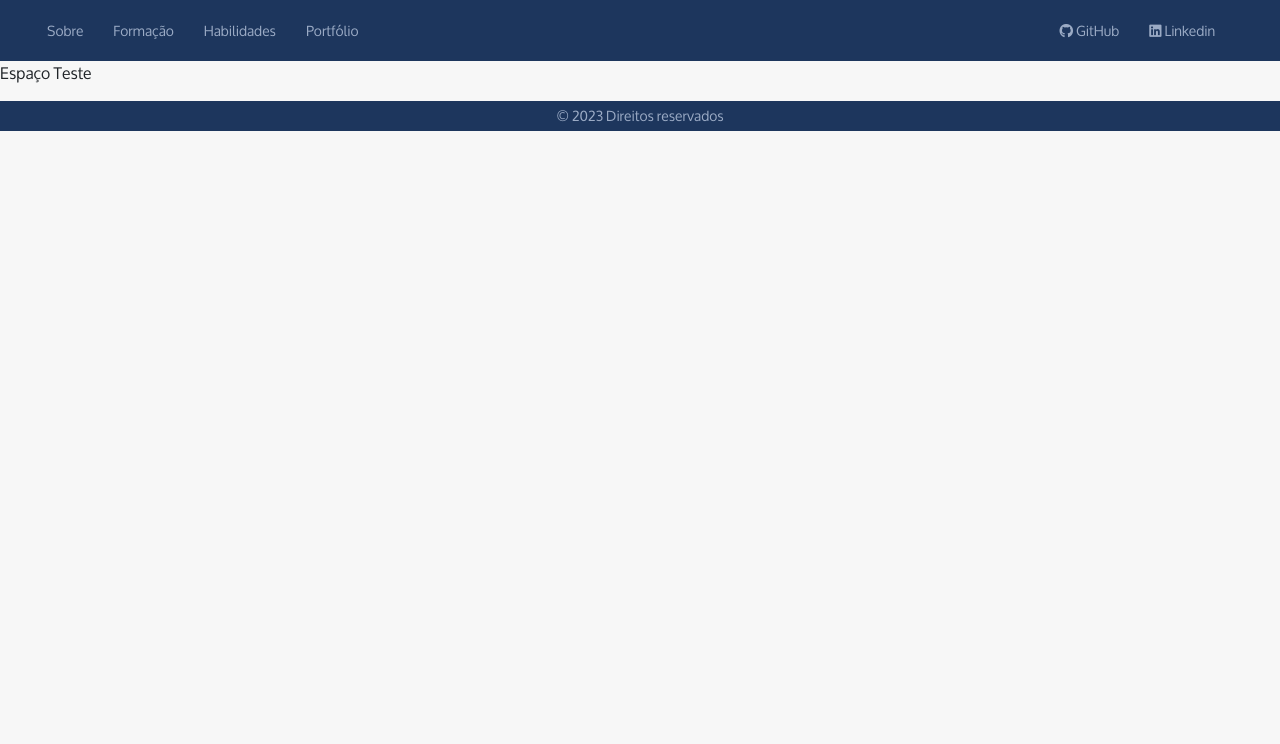
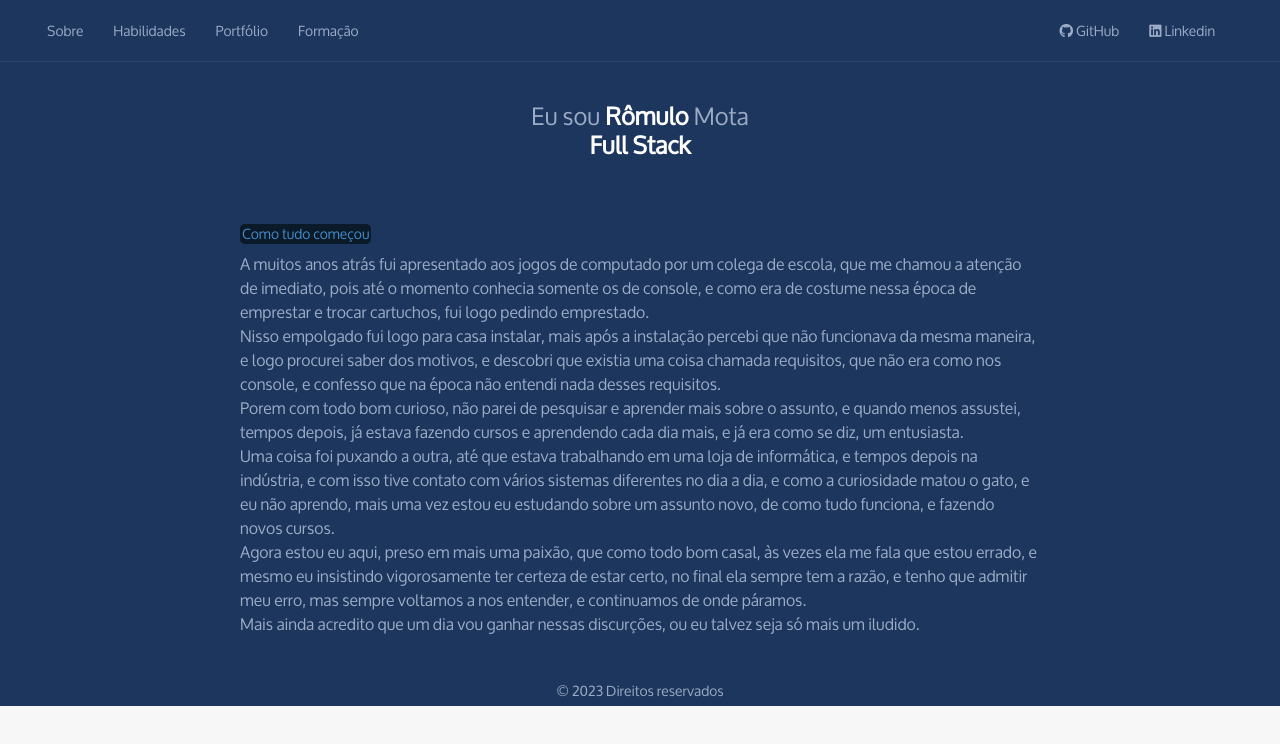
Before and after one commit to romuloptmota/portfolio-angular, an Angular app: page / in a window 1280 px wide. Shown: the top 744 px of the page. Built offline with nearby package versions, Linux system fonts and the light colour scheme.

Commit message:
Criado pagina sobre

```diff
--- a/src/app/app.component.html
+++ b/src/app/app.component.html
@@ -1,3 +1,3 @@
 <app-header></app-header>
-<p>Espaço Teste</p>
+<app-page></app-page>
 <app-footer></app-footer>
--- a/src/app/app.module.ts
+++ b/src/app/app.module.ts
@@ -6,12 +6,14 @@ import { AppComponent } from './app.component';
 import { HeaderComponent } from './header/header.component';
 import { NgbModule } from '@ng-bootstrap/ng-bootstrap';
 import { FooterComponent } from './footer/footer.component';
+import { PageComponent } from './page/page.component';
 
 @NgModule({
   declarations: [
     AppComponent,
     HeaderComponent,
-    FooterComponent
+    FooterComponent,
+    PageComponent
   ],
   imports: [
     BrowserModule,
--- a/src/app/header/header.component.html
+++ b/src/app/header/header.component.html
@@ -3,9 +3,9 @@
     <nav class="menuCompleto">
       <ul>
         <li><a href="#">Sobre</a></li>
-        <li><a href="#">Formação</a></li>
         <li><a href="#">Habilidades</a></li>
         <li><a href="#">Portfólio</a></li>
+        <li><a href="#">Formação</a></li>
       </ul>
       <ul>
         <li><a href="#"><i class="fa-brands fa-github"></i>GitHub</a></li>
@@ -26,9 +26,9 @@
             </button>
             <ul ngbDropdownMenu class="menuCompacto">
               <li ngbDropdownItem><a href="#">Sobre</a></li>
-              <li ngbDropdownItem><a href="#">Formação</a></li>
               <li ngbDropdownItem><a href="#">Habilidades</a></li>
               <li ngbDropdownItem><a href="#">Portfólio</a></li>
+              <li ngbDropdownItem><a href="#">Formação</a></li>
             </ul>
             <ul class="linkRedes">
               <li ngbDropdownItem><a href="#"><i class="fa-brands fa-github"></i>GitHub</a></li>
@@ -52,9 +52,9 @@
             </button>
             <ul ngbDropdownMenu class="menuCompacto">
               <li ngbDropdownItem><a href="#">Sobre</a></li>
-              <li ngbDropdownItem><a href="#">Formação</a></li>
               <li ngbDropdownItem><a href="#">Habilidades</a></li>
               <li ngbDropdownItem><a href="#">Portfólio</a></li>
+              <li ngbDropdownItem><a href="#">Formação</a></li>
               <li ngbDropdownItem><a href="#"><i class="fa-brands fa-github"></i>GitHub</a></li>
               <li ngbDropdownItem><a href="#"><i class="fa-brands fa-linkedin"></i>Linkedin</a></li>
             </ul>
--- a/src/app/header/header.component.less
+++ b/src/app/header/header.component.less
@@ -3,9 +3,17 @@
 @font-color-header: #9BABC5;
 @font-color-header-hover: #FFFFFF;
 @font-color-menuCompacto: #36556E;
+@border-box-color:#2D4468;
+
+
 
 *{
   font-size: 14px;
+
+}
+
+header{
+  border-bottom:1px solid @border-box-color;
 }
 
 nav.menuCompleto{
--- /dev/null
+++ b/src/app/page/page.component.html
@@ -0,0 +1,39 @@
+<body>
+
+  <article>
+
+    <section class="sobre">
+      <div>
+        <h2>
+          <p>
+            Eu sou <b>Rômulo</b> Mota<br>
+            <b class="desenvolvedor" *ngIf="condicaoDesenvolvedor">Desenvolvedor Web</b>
+            <b class="fullstack" *ngIf="condicaoFullStack">Full Stack</b>
+          </p>
+        </h2>
+        <h3>Como tudo começou</h3>
+        <p class="pSobre">
+          A muitos anos atrás fui apresentado aos jogos de computado por um colega de escola, que me chamou a
+          atenção de imediato, pois até o momento conhecia somente os de console, e como era de costume nessa
+          época de emprestar e trocar cartuchos, fui logo pedindo emprestado.<br>
+          Nisso empolgado fui logo para casa instalar, mais após a instalação percebi que não funcionava da mesma
+          maneira, e logo procurei saber dos motivos, e descobri que existia uma coisa chamada requisitos, que não
+          era como nos console, e confesso que na época não entendi nada desses requisitos.<br>
+          Porem com todo bom curioso, não parei de pesquisar e aprender mais sobre o assunto, e quando menos
+          assustei, tempos depois, já estava fazendo cursos e aprendendo cada dia mais, e já era como se diz, um
+          entusiasta.<br>
+          Uma coisa foi puxando a outra, até que estava trabalhando em uma loja de informática, e tempos depois na
+          indústria, e com isso tive contato com vários sistemas diferentes no dia a dia, e como a curiosidade
+          matou o gato, e eu não aprendo, mais uma vez estou eu estudando sobre um assunto novo, de como tudo
+          funciona, e fazendo novos cursos.<br>
+          Agora estou eu aqui, preso em mais uma paixão, que como todo bom casal, às vezes ela me fala que estou
+          errado, e mesmo eu insistindo vigorosamente ter certeza de estar certo, no final ela sempre tem a razão,
+          e tenho que admitir meu erro, mas sempre voltamos a nos entender, e continuamos de onde páramos.<br>
+          Mais ainda acredito que um dia vou ganhar nessas discurções, ou eu talvez seja só mais um iludido.
+        </p>
+      </div>
+    </section>
+
+  </article>
+
+</body>
--- /dev/null
+++ b/src/app/page/page.component.less
@@ -0,0 +1,44 @@
+@background-color: #1d365d;
+@background-color-destaque: #0B1A28;
+@font-color-background-destaque: #428BCA;
+@font-color: #9BABC5;
+@font-color-destaque: #FFFFFF;
+
+article section.sobre{
+  background-color: @background-color;
+  color: @font-color;
+  div{
+    width: 80%;
+    max-width: 800px;
+    margin: auto;
+    padding-bottom: 40px;
+    h2{
+      display: flex;
+      justify-content: center;
+      padding-top: 40px;
+      padding-bottom: 40px;
+      font-size: 24px;
+      p{
+        b{
+          color: @font-color-destaque;
+        }
+        b.fullstack{
+          display: flex;
+          justify-content: center;
+        }
+      }
+    }
+    h3{
+      font-size: 14px;
+      background-color: @background-color-destaque;
+      color: @font-color-background-destaque;
+      width: fit-content;
+      padding: 2px;
+      border-radius: 5px;
+    }
+    p.pSobre{
+      margin: auto;
+
+    }
+  }
+}
--- /dev/null
+++ b/src/app/page/page.component.ts
@@ -0,0 +1,26 @@
+import {Component, OnInit} from '@angular/core';
+
+@Component({
+  selector: 'app-page',
+  templateUrl: './page.component.html',
+  styleUrls: ['./page.component.less']
+})
+export class PageComponent implements OnInit{
+
+  public condicaoDesenvolvedor: boolean = true;
+  public condicaoFullStack: boolean = false;
+
+  ngOnInit() {
+    setInterval(() => {
+      if(this.condicaoDesenvolvedor){
+        this.condicaoDesenvolvedor = false;
+        this.condicaoFullStack = true;
+
+      }else{
+        this.condicaoDesenvolvedor = true;
+        this.condicaoFullStack = false;
+      }
+    }, 5000)
+  }
+
+}
```
Also changed, not shown: 1 other file (tests, documents, lock files or other folders).
